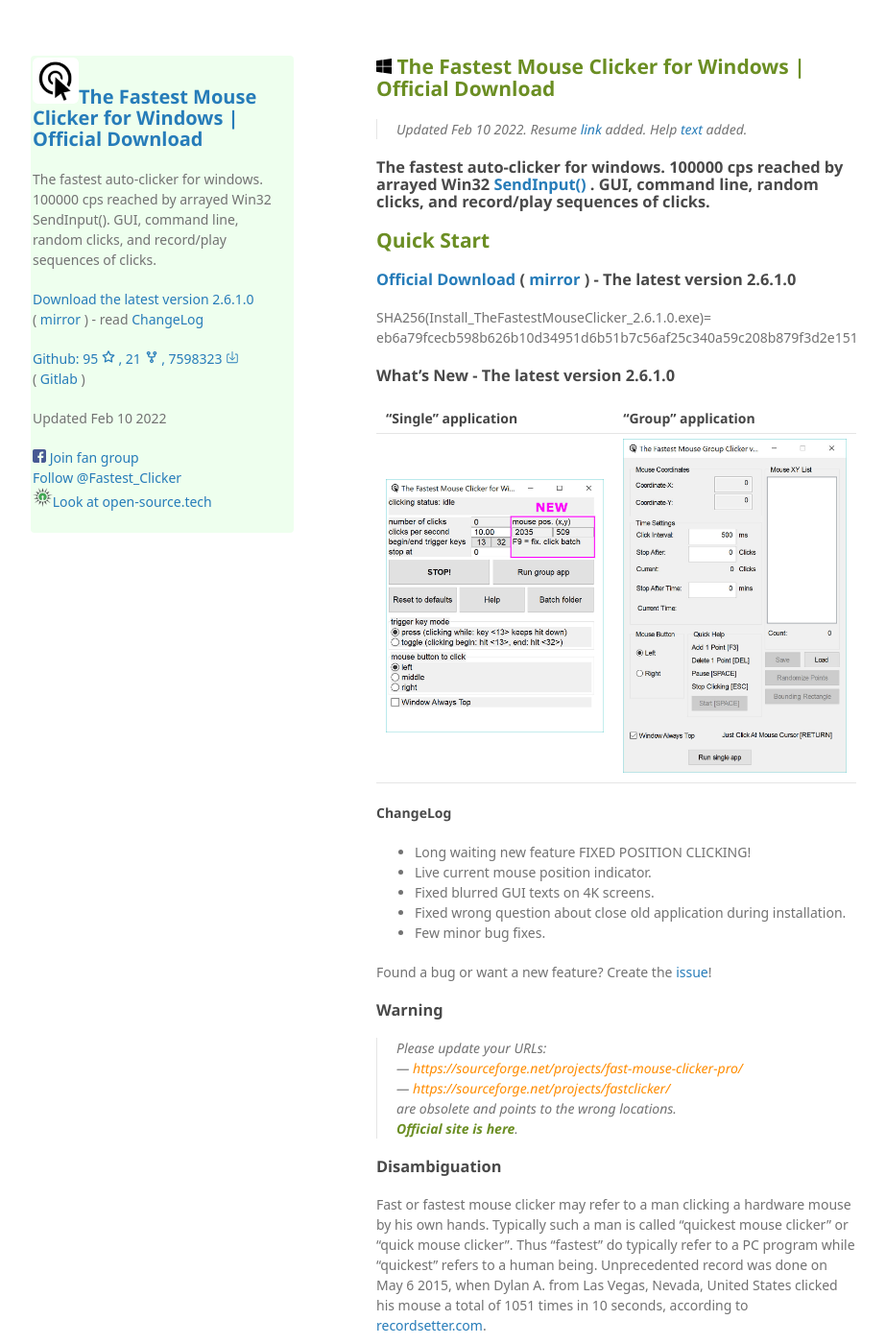
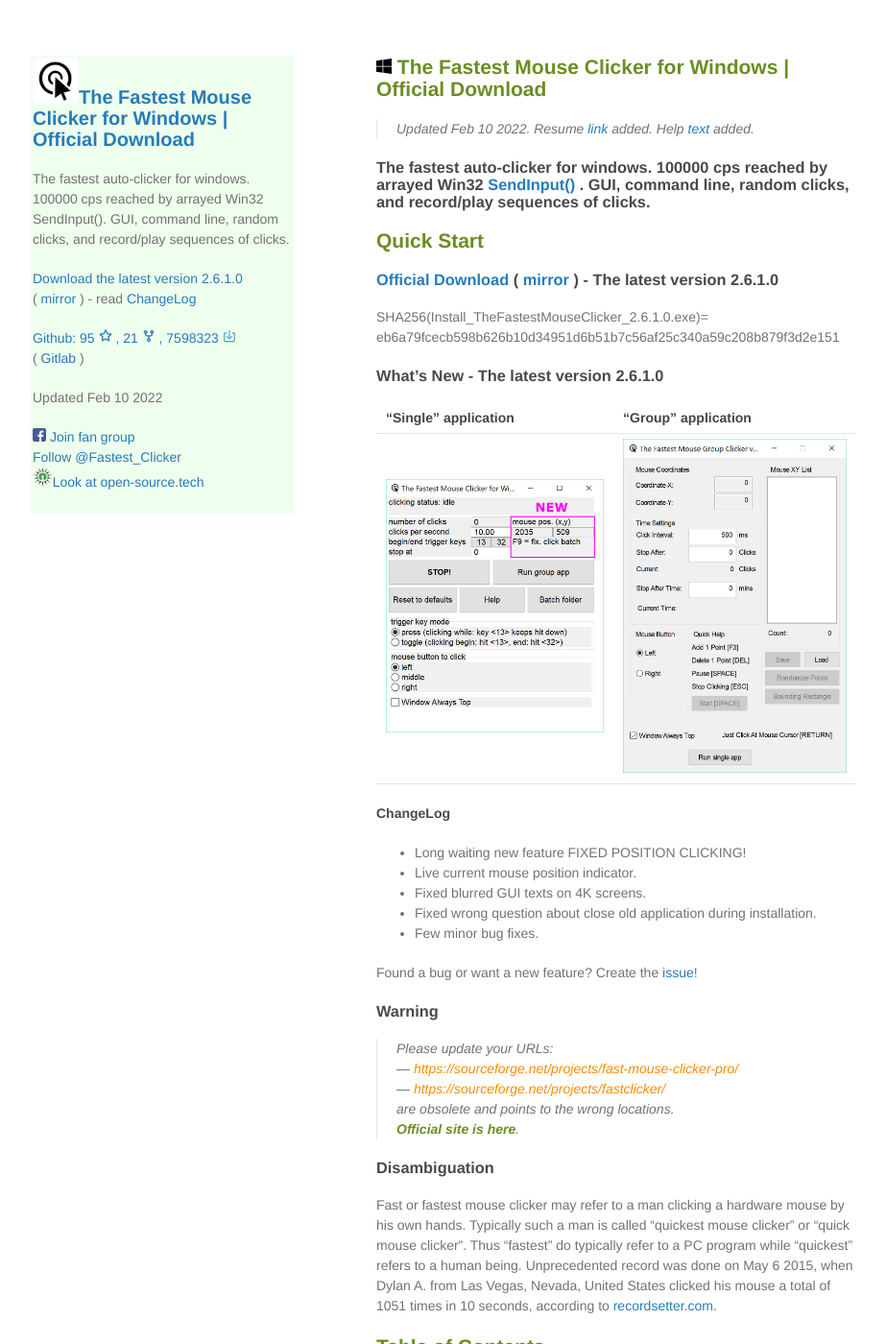
Before and after one commit to windows-2048/The-Fastest-Mouse-Clicker-for-Windows, a Jekyll site: the page built from docs/README.md, in a window 1280 px wide and 1400 px high. Shown: the whole window at 96% size, without its empty margins (178-1101 px from the left). Built offline with Jekyll 4.4.1, drawn with Linux system fonts in a browser that asks for light colours; some web fonts are replaced; our own code applies the rules of GitHub Pages for plain Markdown files; a script that is not in the unit is left out; comment, search, counter and statistics services are not loaded.

Commit message:
use built-in fonts in each browser

```diff
--- a/docs/assets/css/mystyle.css
+++ b/docs/assets/css/mystyle.css
@@ -1,36 +1,4 @@
-@font-face {
-    font-family: "Noto Sans";
-    font-weight: 400;
-    font-style: normal;
-    src: url("../fonts/Noto-Sans-regular/Noto-Sans-regular.eot");
-    src: url("../fonts/Noto-Sans-regular/Noto-Sans-regular.eot?#iefix") format("embedded-opentype"), local("Noto Sans"), local("Noto-Sans-regular"), url("../fonts/Noto-Sans-regular/Noto-Sans-regular.woff2") format("woff2"),
-        url("../fonts/Noto-Sans-regular/Noto-Sans-regular.woff") format("woff"), url("../fonts/Noto-Sans-regular/Noto-Sans-regular.ttf") format("truetype"), url("../fonts/Noto-Sans-regular/Noto-Sans-regular.svg#NotoSans") format("svg");
-}
-@font-face {
-    font-family: "Noto Sans";
-    font-weight: 700;
-    font-style: normal;
-    src: url("../fonts/Noto-Sans-700/Noto-Sans-700.eot");
-    src: url("../fonts/Noto-Sans-700/Noto-Sans-700.eot?#iefix") format("embedded-opentype"), local("Noto Sans Bold"), local("Noto-Sans-700"), url("../fonts/Noto-Sans-700/Noto-Sans-700.woff2") format("woff2"),
-        url("../fonts/Noto-Sans-700/Noto-Sans-700.woff") format("woff"), url("../fonts/Noto-Sans-700/Noto-Sans-700.ttf") format("truetype"), url("../fonts/Noto-Sans-700/Noto-Sans-700.svg#NotoSans") format("svg");
-}
-@font-face {
-    font-family: "Noto Sans";
-    font-weight: 400;
-    font-style: italic;
-    src: url("../fonts/Noto-Sans-italic/Noto-Sans-italic.eot");
-    src: url("../fonts/Noto-Sans-italic/Noto-Sans-italic.eot?#iefix") format("embedded-opentype"), local("Noto Sans Italic"), local("Noto-Sans-italic"), url("../fonts/Noto-Sans-italic/Noto-Sans-italic.woff2") format("woff2"),
-        url("../fonts/Noto-Sans-italic/Noto-Sans-italic.woff") format("woff"), url("../fonts/Noto-Sans-italic/Noto-Sans-italic.ttf") format("truetype"), url("../fonts/Noto-Sans-italic/Noto-Sans-italic.svg#NotoSans") format("svg");
-}
-@font-face {
-    font-family: "Noto Sans";
-    font-weight: 700;
-    font-style: italic;
-    src: url("../fonts/Noto-Sans-700italic/Noto-Sans-700italic.eot");
-    src: url("../fonts/Noto-Sans-700italic/Noto-Sans-700italic.eot?#iefix") format("embedded-opentype"), local("Noto Sans Bold Italic"), local("Noto-Sans-700italic"),
-        url("../fonts/Noto-Sans-700italic/Noto-Sans-700italic.woff2") format("woff2"), url("../fonts/Noto-Sans-700italic/Noto-Sans-700italic.woff") format("woff"),
-        url("../fonts/Noto-Sans-700italic/Noto-Sans-700italic.ttf") format("truetype"), url("../fonts/Noto-Sans-700italic/Noto-Sans-700italic.svg#NotoSans") format("svg");
-}
+
 .highlight table td {
     padding: 5px;
 }
@@ -251,9 +219,9 @@
 body {
     background-color: #fff;
     padding: 50px;
-    font: 14px/1.5 "Noto Sans", "Helvetica Neue", Helvetica, Arial, sans-serif;
+    font: 14px/1.5 Helvetica, Arial, sans-serif;
     color: #727272;
-    font-weight: 400;
+    font-weight: normal;
 }
 h1,
 h2,
@@ -319,7 +287,7 @@ blockquote {
 }
 code,
 pre {
-    font-family: Monaco, Bitstream Vera Sans Mono, Lucida Console, Terminal, Consolas, Liberation Mono, DejaVu Sans Mono, Courier New, monospace;
+    font-family: Lucida Console, Terminal, Courier New, monospace;
     color: #333;
 }
 pre {
@@ -341,7 +309,7 @@ td {
 }
 dt {
     color: #444;
-    font-weight: 700;
+    font-weight: bold;
 }
 th {
     color: #444;
@@ -408,7 +376,7 @@ ul.downloads {
 }
 strong {
     color: #222;
-    font-weight: 700;
+    font-weight: bold;
 }
 .downloads li + li + li {
     border-right: none;
@@ -516,7 +484,7 @@ h2 {
     color: OliveDrab;
 }
 pre {
-    font: 0.8em "Verdana", sans-serif;
+
 }
 header {
     background-color: #efe;
```
